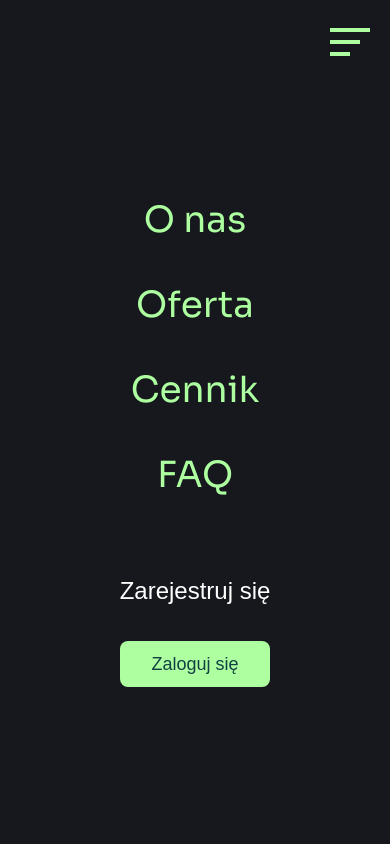
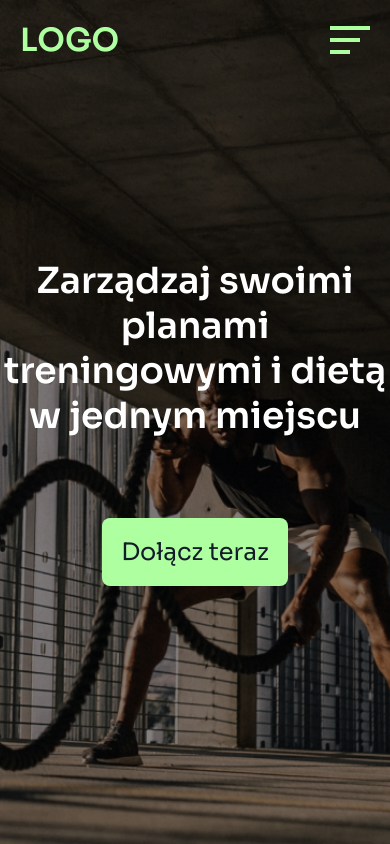
Before and after one commit to Splitu/Fitness-Website, a website: page index.html in a window 390 px wide. Drawn offline with Linux system fonts and the light colour scheme.

Commit message:
Started doing project again with Mobile-First

```diff
--- a/index.html
+++ b/index.html
@@ -15,35 +15,35 @@
 
 <body>
 
+        <div class="navbar">
             <div class="logo">LOGO</div>
             <button class="burger">
                 <div class="burger__lines burger__lines-line1"></div>
                 <div class="burger__lines burger__lines-line2"></div>
                 <div class="burger__lines burger__lines-line3"></div>
             </button>
-
-    <nav class="nav">
+        </div>
+        <div class="nav">
             <div class="nav__items">
                 <a href="#aboutus" class="nav__item">O nas</a>
                 <a href="#offer" class="nav__item">Oferta</a>
                 <a href="#price" class="nav__item">Cennik</a>
-            <a href="#FAQ" class="nav__item">FAQ</a>
-            <div class="nav__buttons">
-                <button class="btn">Zarejestruj się</button>
-                <button class="btn--active">Zaloguj się</button>
+                <a href="#faq" class="nav__item">FAQ</a>
+            </div>
+            <div class="nav__items nav__login">
+                <a href="#register" class="nav__item nav__item--white">Zarejestruj się</a>
+                <a href="#login" class="nav__item nav__item--active">Zaloguj się</a>
             </div>
         </div>
-    </nav>
-
-    <header class="header">
+    <div class="header">
         <div class="header__title">
             <p class="header__text">Zarządzaj swoimi planami treningowymi i dietą w jednym miejscu</p>
-            <button class="btn--active">Dołącz teraz</button>
+            <a href="#joinnow" class="header__btn nav__item--active">Dołącz teraz</a>
         </div>
-    </header>
+    </div>
 
 
-    <script src="/dist/js/index.min.js"></script>
+    <script src="/dist/js/main.min.js"></script>
 </body>
 
 </html>
--- a/src/js/main.js
+++ b/src/js/main.js
@@ -0,0 +1,14 @@
+const burgerBtn = document.querySelector(".burger")
+const nav = document.querySelector(".nav")
+const navItems = document.querySelectorAll(".nav__item")
+
+const handleNav = () => {
+	nav.classList.toggle("active")
+	navItems.forEach(item => {
+		item.addEventListener("click", () => {
+			nav.classList.remove("active")
+		})
+	})
+}
+
+burgerBtn.addEventListener("click", handleNav)
--- a/src/sass/main.scss
+++ b/src/sass/main.scss
@@ -12,47 +12,25 @@ html {
 	scroll-behavior: smooth;
 }
 
+.navbar {
+	position: absolute;
+	display: flex;
+	justify-content: space-between;
+	align-items: center;
+	width: 100%;
+}
+
 body {
 	font-family: "Sora", sans-serif;
 	font-size: 1.6rem;
+	background-color: c.$page-color;
 }
 
 .logo {
-	position: absolute;
 	color: c.$main-color;
 	font-size: 3.2rem;
 	margin: 20px;
 	font-weight: 600;
-}
-
-.nav {
-	position: fixed;
-	width: 100vw;
-	height: 100vh;
-	background-color: c.$page-color;
-	z-index: 100;
-	&__items {
-		display: flex;
-		align-items: center;
-		justify-content: center;
-		height: 100vh;
-		margin-top: 20px;
-		flex-direction: column;
-	}
-	&__item {
-		margin-bottom: 40px;
-		text-decoration: none;
-		color: c.$main-color;
-		font-size: 3.6rem;
-		&:hover {
-			color: c.$secondary-color;
-		}
-	}
-	&__buttons {
-		display: flex;
-		flex-direction: column;
-		margin-top: 40px;
-	}
 }
 
 .burger {
@@ -63,6 +41,7 @@ body {
 	border: none;
 	outline: none;
 	background: none;
+	cursor: pointer;
 	z-index: 1000;
 	&__lines {
 		height: 4px;
@@ -83,34 +62,53 @@ body {
 	}
 }
 
-.btn {
-	background: none;
-	border: none;
-	color: c.$pure-white;
-	font-size: 2.4rem;
-	&--active {
-		background-color: c.$main-color;
-		outline: none;
-		border: none;
-		padding: 0.7em 1em;
-		margin-top: 2em;
-		font-size: 1.8rem;
-		border-radius: 8px;
-		color: c.$green-dark;
-		transition: all 0.3s;
-		&:hover {
-			background-color: c.$secondary-color;
+.nav {
+	display: flex;
+	position: fixed;
+	flex-direction: column;
+	justify-content: center;
+	align-items: center;
+	width: 100vw;
+	height: 100vh;
+	background-color: c.$page-color;
+	transform: translateX(100%);
+	transition: all 0.5s;
+	z-index: 100;
+	&__items {
+		display: flex;
+		flex-direction: column;
+		align-items: center;
+	}
+	&__login {
+		margin-top: 60px;
+	}
+	&__item {
+		font-size: 4rem;
+		margin-top: 40px;
+		text-decoration: none;
+		color: c.$main-color;
+		&--white {
+			color: c.$pure-white;
+			font-size: 2.4rem;
+		}
+		&--active {
+			font-size: 2.4rem;
 			color: c.$dark;
+			background-color: c.$main-color;
+			padding: 0.8em;
+			border-radius: 8px;
 		}
 	}
 }
 
+.active {
+	transform: translateX(0);
+}
+
 .header {
-	display: flex;
-	flex-direction: column;
-	justify-content: center;
 	height: 100vh;
 	width: 100vw;
+	text-align: center;
 	background-image: linear-gradient(
 			0deg,
 			rgba(0, 0, 0, 0.2),
@@ -121,13 +119,23 @@ body {
 	background-position: 85%;
 	background-attachment: fixed;
 	&__title {
-		margin-left: 1em;
-		animation: appear 1s;
+		height: 100vh;
+		width: 100vw;
+		display: flex;
+		flex-direction: column;
+		justify-content: center;
+		align-items: center;
 	}
 	&__text {
 		color: c.$pure-white;
 		font-size: 3.6rem;
 		font-weight: 600;
+		animation: appear 1s;
+	}
+	&__btn {
+		margin-top: 80px;
+		animation: appear 1s 0.5s both;
+		text-decoration: none;
 	}
 }
 
```
Also changed, not shown: dist/css/main.min.css, dist/js/index.min.js (deleted), dist/js/main.min.js, 1 other file. Lines whose indentation alone changed are shown as unchanged.
